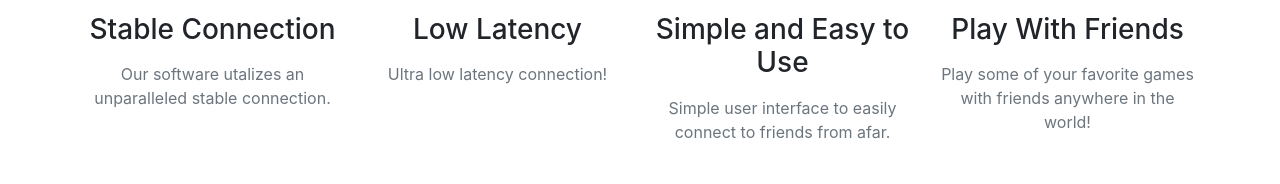
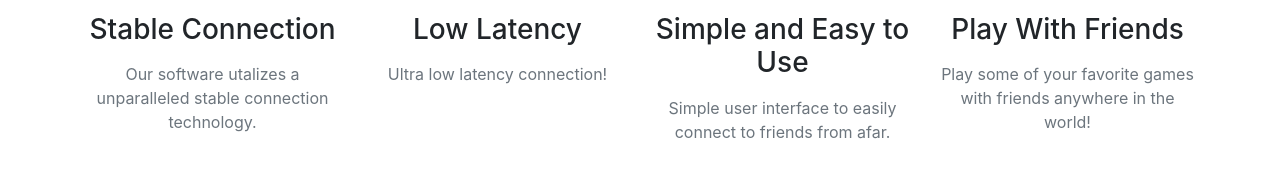
Before and after one commit to OcalGaming/Site01, a website with bundled scripts: page index.html in a window 1280 px wide. Shown: the part 1560-1744 px from the top of the page. Built offline with nearby package versions, Linux system fonts and the light colour scheme.

Commit message:
Update index.html

```diff
--- a/index.html
+++ b/index.html
@@ -100,7 +100,7 @@
             <div class="service-box mt-5 mx-auto">
               <i class="fa fa-4x fa-diamond text-primary mb-3 sr-icons"></i>
               <h3 class="mb-3">Stable Connection</h3>
-              <p class="text-muted mb-0">Our software utalizes an unparalleled stable connection.</p>
+              <p class="text-muted mb-0">Our software utalizes a unparalleled stable connection technology.</p>
             </div>
           </div>
           <div class="col-lg-3 col-md-6 text-center">
```
